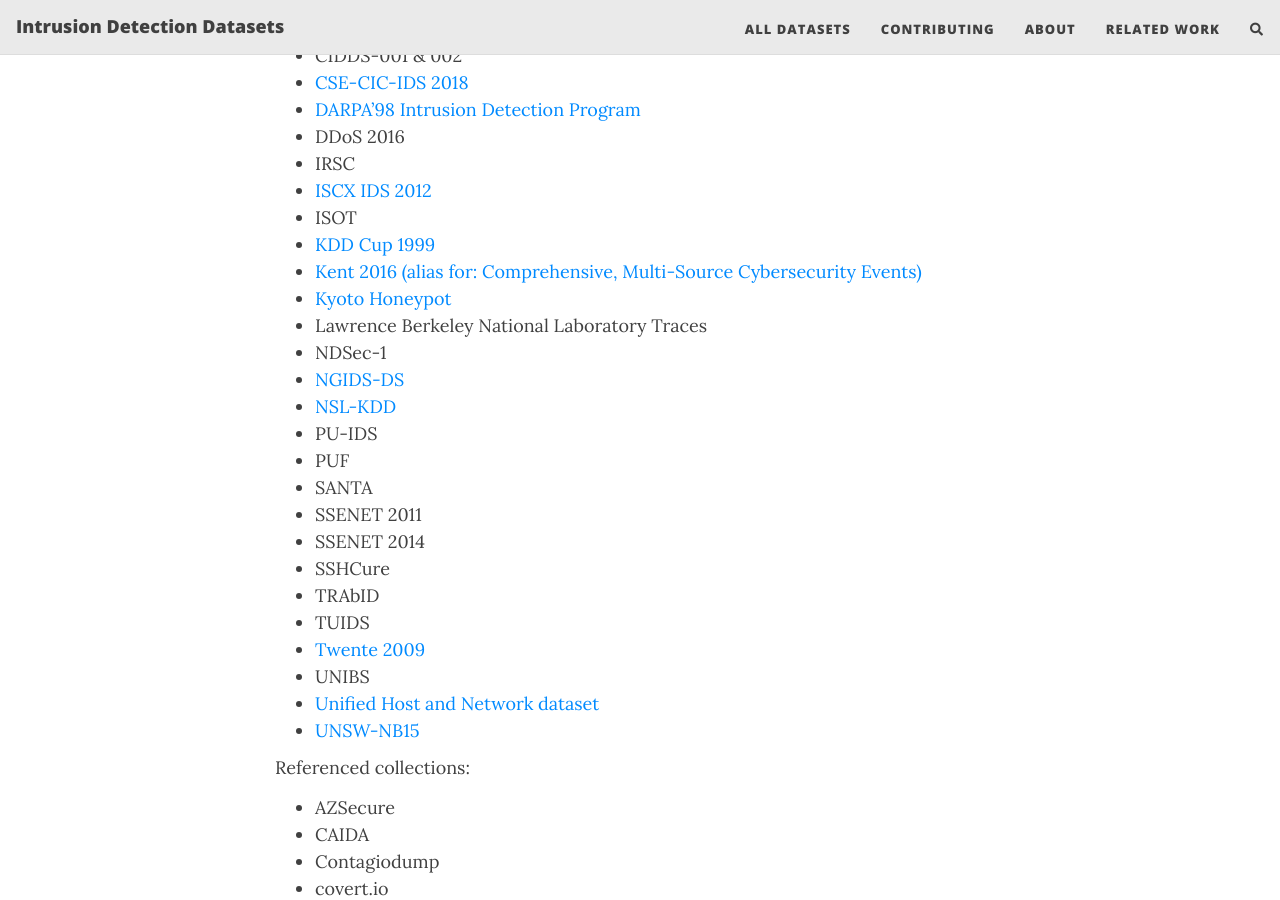
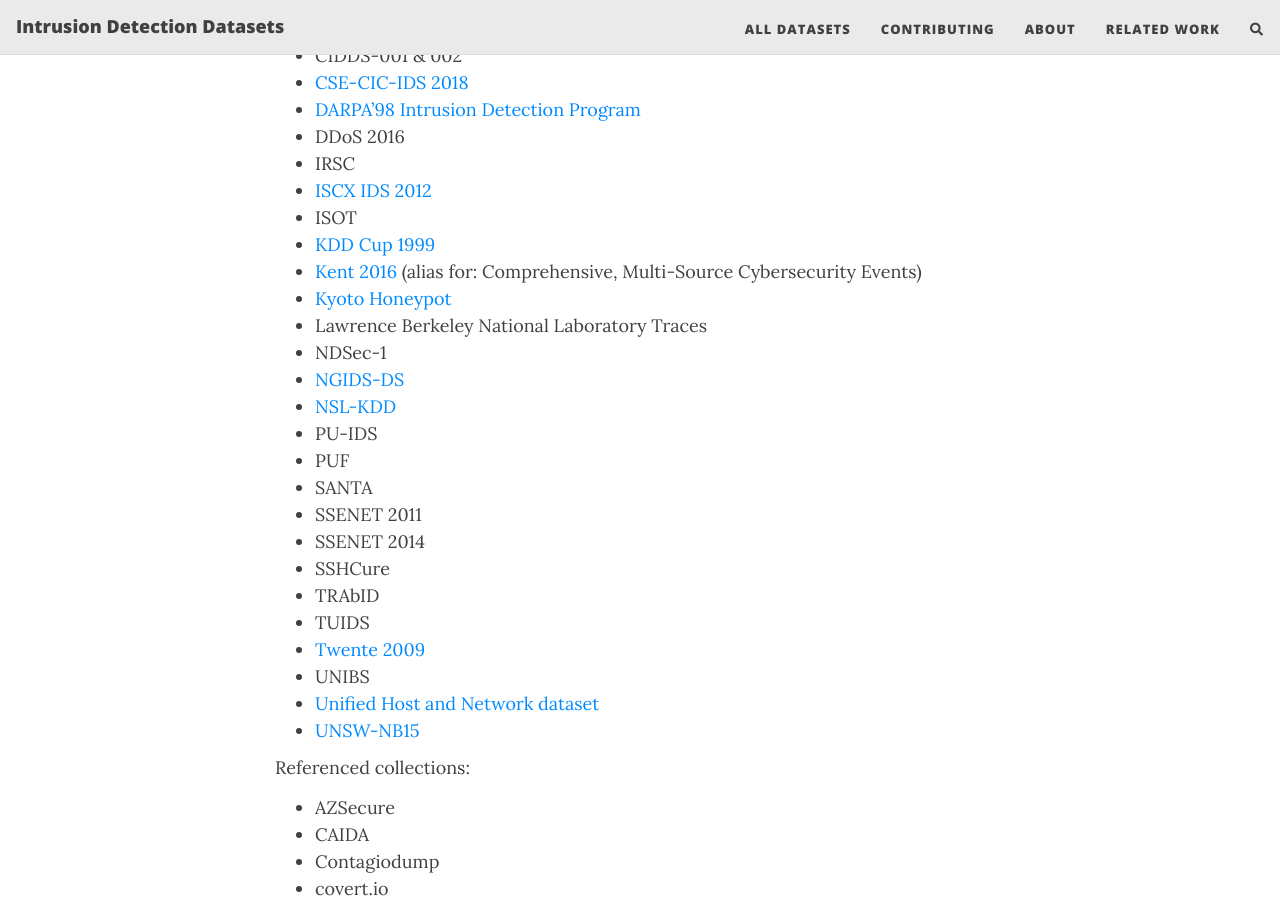
Before and after one commit to fkie-cad/COMIDDS, a Jekyll site: the page built from content/related_work.md, in a window 1280 px wide and 900 px high, scrolled down 4934 px. Built offline with Jekyll 4.4.1, drawn with Linux system fonts in a browser that asks for light colours; nearby versions of some CDN libraries; comment, search, counter and statistics services are not loaded.

Commit message:
Reformat link

```diff
--- a/content/related_work.md
+++ b/content/related_work.md
@@ -175,7 +175,7 @@
 - [ISCX IDS 2012](/intrusion-detection-datasets/content/datasets/iscx_ids_2012)
 - ISOT
 - [KDD Cup 1999](/intrusion-detection-datasets/content/datasets/kdd_cup_1999)
-- [Kent 2016 (alias for: Comprehensive, Multi-Source Cybersecurity Events)](/intrusion-detection-datasets/content/datasets/comp_multi_source_cybersec_events)
+- [Kent 2016](/intrusion-detection-datasets/content/datasets/comp_multi_source_cybersec_events) (alias for: Comprehensive, Multi-Source Cybersecurity Events)
 - [Kyoto Honeypot](/intrusion-detection-datasets/content/datasets/kyoto_honeypot)
 - Lawrence Berkeley National Laboratory Traces
 - NDSec-1
```
